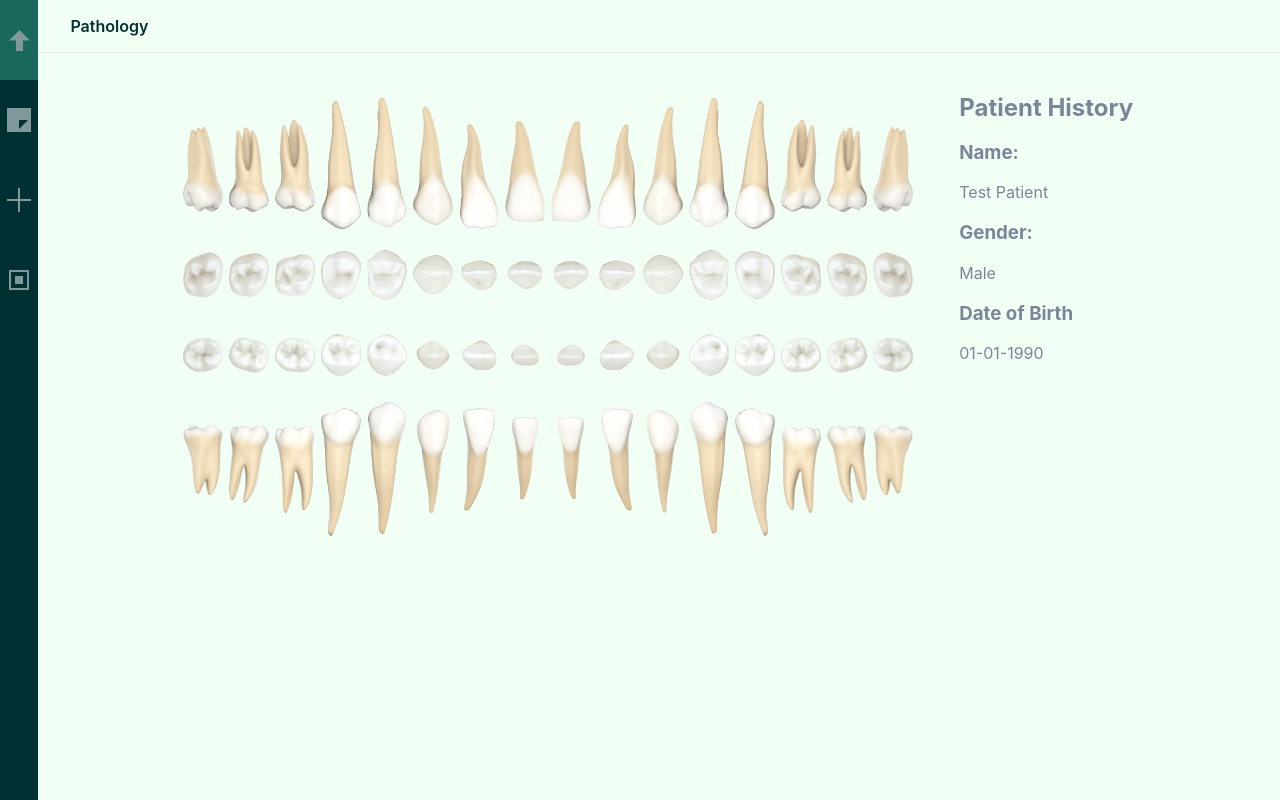
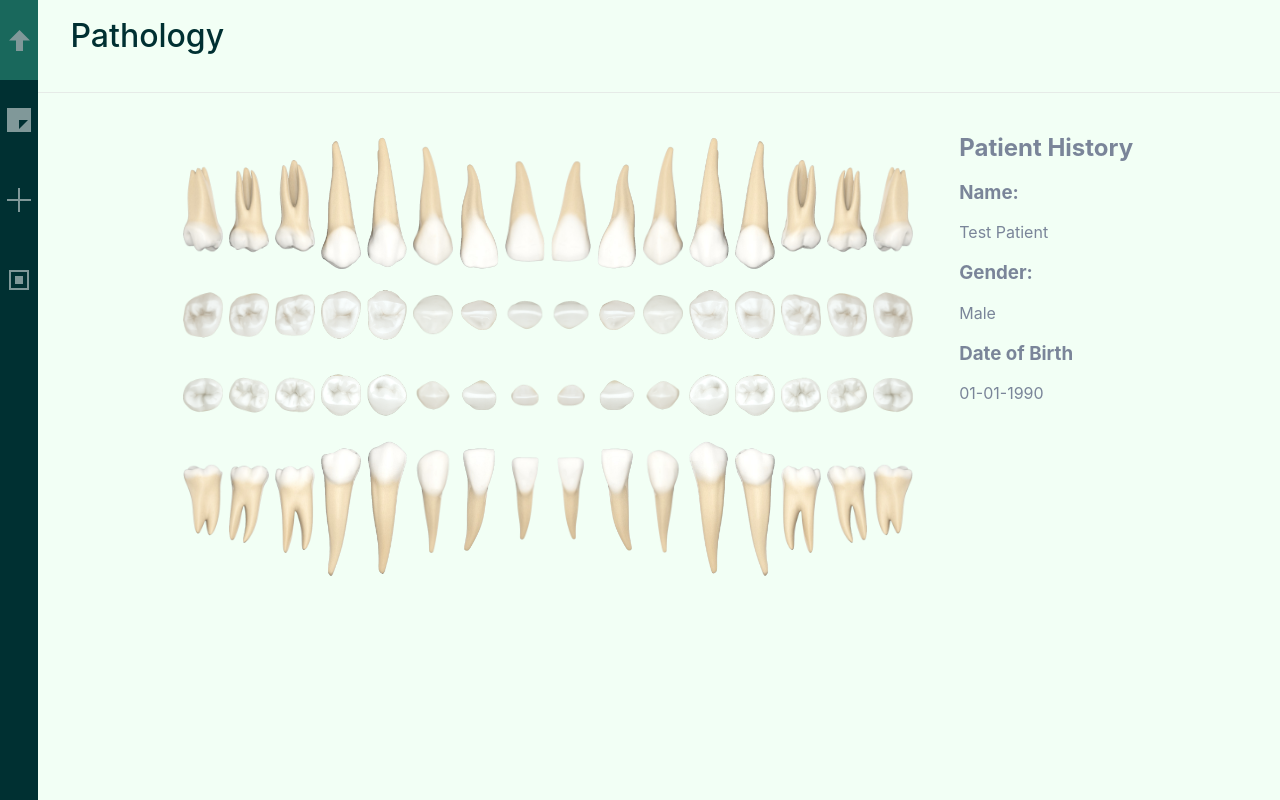
Before and after one commit to nabeelkirmani/SVG_Dental_Charting, a React (Vite) app: page / in a window 1280 px wide. Built offline with nearby package versions, Linux system fonts and the light colour scheme.

Commit message:
updated SVG paths in tooth 18 for pathology

```diff
--- a/src/components/Welcome/Welcome.scss
+++ b/src/components/Welcome/Welcome.scss
@@ -8,12 +8,16 @@
   height: 100%;
 
   .welcome-nav {
+    min-height: 7.5vh;
     padding: 1rem;
     border-bottom: 1px solid variables.$border-color;
+    align-items: center;
 
     a {
       color: variables.$primary-color;
-      font-weight: 600;
+      font-size: 4vh;
+      font-weight: 500;
+      text-align: center;
       text-decoration: none;
       padding: 0.5rem 1rem;
       border-radius: variables.$border-radius;
--- a/src/data/zoneShapes.json
+++ b/src/data/zoneShapes.json
@@ -26,7 +26,7 @@
             "2": {
               "Front": {
                 "type": "path",
-                "data": "M 61.14 260.57 L 53.14 264.57 L 51.14 272.57 L 52.14 279.57 L 59.14 283.57 L 67.14 282.57 L 73.14 274.57 L 74.14 266.57 L 71.14 261.57 Z",
+                "data": "M 59.14 260.54 L 56.14 261.54 L 52.14 265.54 L 51.14 270.54 L 52.14 276.54 L 55.14 279.54 L 59.14 281.54 L 63.14 282.54 L 67.14 281.54 L 71.14 277.54 L 73.14 274.54 L 73.14 267.54 L 72.14 264.54 L 69.14 260.54 L 64.14 258.54 L 61.14 258.54 Z",
                 "fill": "#FFB6C1"
               },
               "Top": {
@@ -38,7 +38,7 @@
             "3": {
               "Front": {
                 "type": "path",
-                "data": "M 117.14 265.57 L 104.14 265.57 L 93.14 265.57 L 84.14 267.57 L 82.14 277.57 L 83.14 284.57 L 84.14 293.57 L 85.14 302.57 L 85.14 313.57 L 85.14 324.57 L 92.14 329.57 L 102.14 321.57 L 112.14 313.57 L 117.14 302.57 L 120.14 288.57 Z",
+                "data": "M 85.14 313.12 L 85.14 309.12 L 85.14 303.12 L 85.14 298.12 L 85.14 294.12 L 84.14 287.12 L 85.14 282.12 L 84.14 276.12 L 84.14 272.12 L 85.14 266.12 L 90.14 264.12 L 93.14 262.12 L 97.14 261.12 L 100.14 261.12 L 106.14 261.12 L 111.14 261.12 L 113.14 261.12 L 116.14 261.12 L 118.14 263.12 L 119.14 266.12 L 120.14 271.12 L 121.14 274.12 L 121.14 276.12 L 121.14 278.12 L 120.14 284.12 L 119.14 289.12 L 119.14 296.12 L 117.14 299.12 L 116.14 304.12 L 115.14 306.12 L 112.14 309.12 L 110.14 312.12 L 109.14 315.12 L 108.14 318.12 L 105.14 320.12 L 105.14 321.12 L 100.14 322.12 L 98.14 324.12 L 97.14 324.12 L 92.14 325.12 L 91.14 324.12 L 87.14 321.12 L 85.14 316.54 Z",
                 "fill": "#FFB6C1"
               },
               "Top": {
@@ -309,7 +309,7 @@
             },
             "Top": {
               "type": "path",
-              "data": "M 66.64 18.57 L 39.64 25.57 L 25.64 35.57 L 10.64 47.57 L 3.64 66.57 L 1.64 91.57 L 2.64 115.57 L 6.64 127.57 L 14.64 141.57 L 38.64 148.57 L 61.64 152.57 L 82.64 145.57 L 100.64 132.57 L 112.64 110.57 L 118.64 85.57 L 120.64 56.57 L 113.64 34.57 L 98.64 22.57 L 84.64 16.57 Z",
+              "data": "M 60.81 85.98",
               "stroke": "#ec2c35",
               "strokeWidth": 2
             }
@@ -317,13 +317,13 @@
           "no": {
             "Front": {
               "type": "path",
-              "data": "M 16.00 231.06 L 47.00 229.06 L 80.00 230.06 L 103.00 236.06 L 110.00 249.06 L 117.00 268.06 L 119.00 293.06 L 106.00 320.06 L 88.00 333.06 L 74.00 326.06 L 67.00 318.06 L 54.00 328.06 L 38.00 320.06 L 34.00 311.06 L 19.00 315.06 L 6.00 299.06 L 3.00 272.06 L 6.00 258.06 L 17.00 240.06 Z",
+              "data": "M 53.31 204.41",
               "stroke": "#ec2c35",
               "strokeWidth": 2
             },
             "Top": {
               "type": "path",
-              "data": "M 66.64 18.57 L 39.64 25.57 L 25.64 35.57 L 10.64 47.57 L 3.64 66.57 L 1.64 91.57 L 2.64 115.57 L 6.64 127.57 L 14.64 141.57 L 38.64 148.57 L 61.64 152.57 L 82.64 145.57 L 100.64 132.57 L 112.64 110.57 L 118.64 85.57 L 120.64 56.57 L 113.64 34.57 L 98.64 22.57 L 84.64 16.57 Z",
+              "data": "M 60.81 85.98",
               "stroke": "#ec2c35",
               "strokeWidth": 2
             }
```
